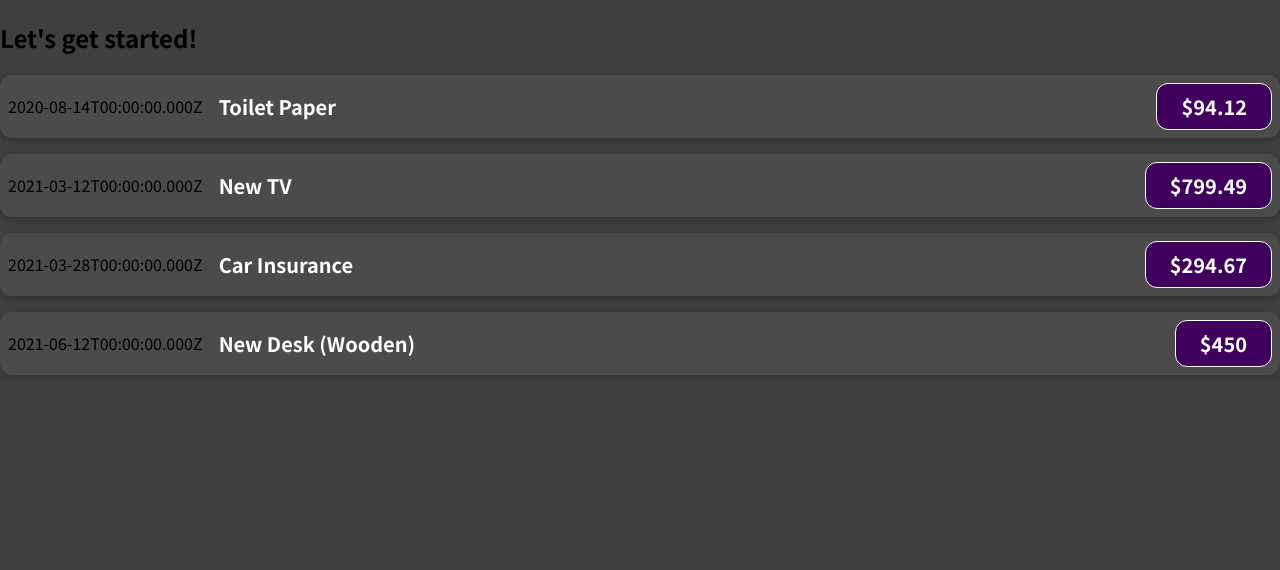
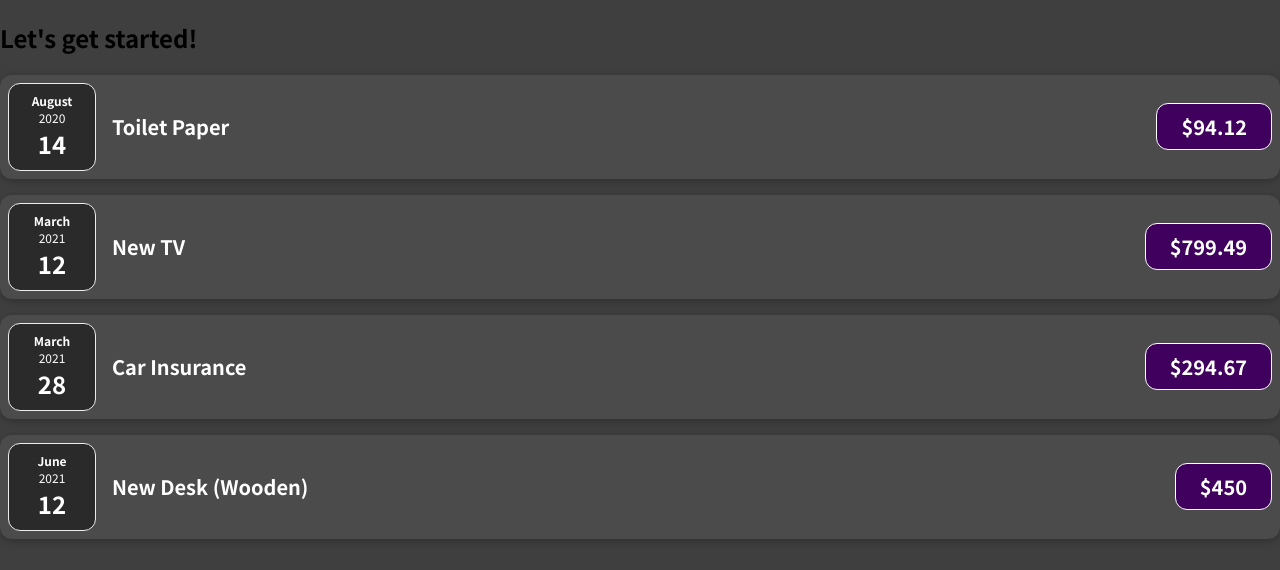
Before and after one commit to yurileeeee/react-complete-guide, a JavaScript app: page / in a window 1280 px wide. Shown: the top 570 px of the page. Built offline with nearby package versions, Linux system fonts and the light colour scheme.

Commit message:
📰 Feat: 컴포넌트 분할

```diff
--- a/src/App.js
+++ b/src/App.js
@@ -30,22 +30,22 @@
         title={expenses[0].title}
         amount={expenses[0].amount}
         date={expenses[0].date}
-      ></ExpenseItem>
+      />
       <ExpenseItem
         title={expenses[1].title}
         amount={expenses[1].amount}
         date={expenses[1].date}
-      ></ExpenseItem>
+      />
       <ExpenseItem
         title={expenses[2].title}
         amount={expenses[2].amount}
         date={expenses[2].date}
-      ></ExpenseItem>
+      />
       <ExpenseItem
         title={expenses[3].title}
         amount={expenses[3].amount}
         date={expenses[3].date}
-      ></ExpenseItem>
+      />
     </div>
   );
 }
--- /dev/null
+++ b/src/components/ExpenseDate.css
@@ -0,0 +1,26 @@
+.expense-date {
+  display: flex;
+  flex-direction: column;
+  width: 5.5rem;
+  height: 5.5rem;
+  border: 1px solid #ececec;
+  background-color: #2a2a2a;
+  color: white;
+  border-radius: 12px;
+  align-items: center;
+  justify-content: center;
+}
+
+.expense-date__month {
+  font-size: 0.75rem;
+  font-weight: bold;
+}
+
+.expense-date__year {
+  font-size: 0.75rem;
+}
+
+.expense-date__day {
+  font-size: 1.5rem;
+  font-weight: bold;
+}
--- /dev/null
+++ b/src/components/ExpenseDate.js
@@ -0,0 +1,17 @@
+import './ExpenseDate.css';
+
+function ExpenseDate(props) {
+  const month = props.date.toLocaleString('en-US', { month: 'long' });
+  const year = props.date.getFullYear();
+  const day = props.date.toLocaleString('en-US', { day: '2-digit' });
+
+  return (
+    <div className='expense-date'>
+      <div className='expense-date__month'>{month}</div>
+      <div className='expense-date__year'>{year}</div>
+      <div className='expense-date__day'>{day}</div>
+    </div>
+  );
+}
+
+export default ExpenseDate;
--- a/src/components/ExpenseItem.js
+++ b/src/components/ExpenseItem.js
@@ -1,9 +1,10 @@
+import ExpenseDate from './ExpenseDate';
 import './ExpenseItem.css';
 
 function ExpenseItem(props) {
   return (
     <div className='expense-item'>
-      <div>{props.date.toISOString()}</div>
+      <ExpenseDate date={props.date} />
       <div className='expense-item__description'>
         <h2>{props.title}</h2>
         <div className='expense-item__price'>${props.amount}</div>
```
